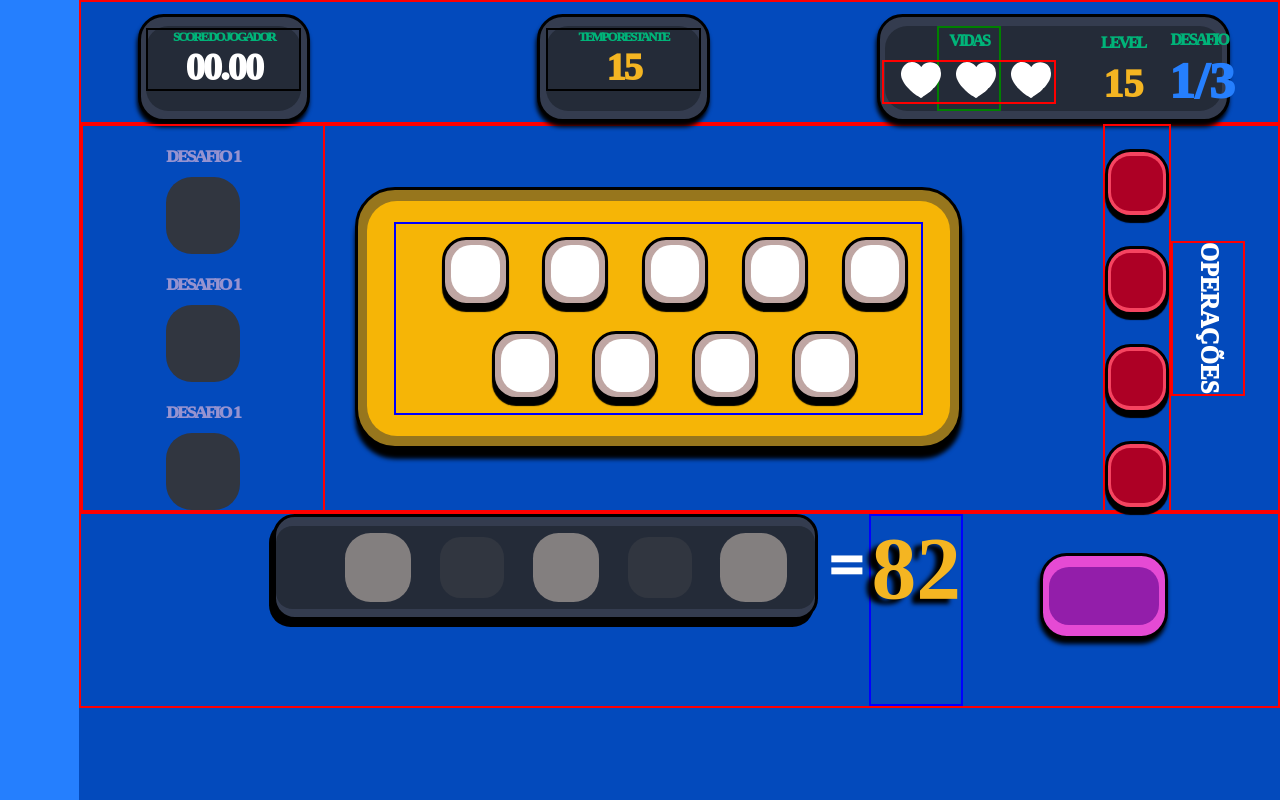
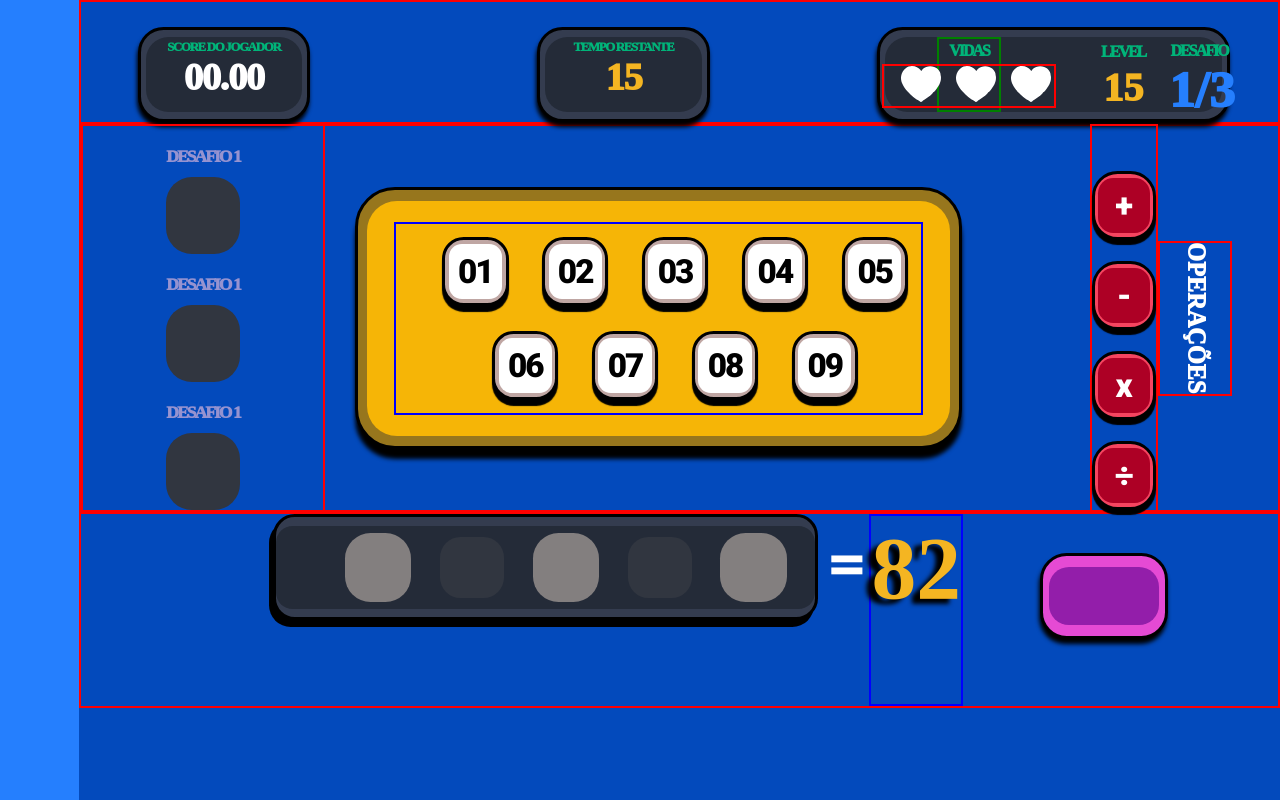
Before and after one commit to tiagooogomes/number, a plain HTML site: page index.html in a window 1280 px wide. Drawn offline with Linux system fonts and the light colour scheme; a web font is replaced by a local one.

Commit message:
segundo commit

```diff
--- a/index.html
+++ b/index.html
@@ -70,23 +70,23 @@
             <section id="number">
                 <div id="number-div-one">
                     <div id="number-div-two">
-                        <button><span></span></button>
-                        <button><span></span></button>
-                        <button><span></span></button>
-                        <button><span></span></button>
-                        <button><span></span></button>
-                        <button><span></span></button>
-                        <button><span></span></button>
-                        <button><span></span></button>
-                        <button><span></span></button>
+                        <button><span>01</span></button>
+                        <button><span>02</span></button>
+                        <button><span>03</span></button>
+                        <button><span>04</span></button>
+                        <button><span>05</span></button>
+                        <button><span>06</span></button>
+                        <button><span>07</span></button>
+                        <button><span>08</span></button>
+                        <button><span>09</span></button>
                     </div>
                 </div>
             </section>
             <section id="operetions">
-                <button id="firt"><span></span></button>
-                <button><span></span></button>
-                <button><span></span></button>
-                <button><span></span></button>
+                <button id="firt"><span>+</span></button>
+                <button><span>-</span></button>
+                <button><span>x</span></button>
+                <button><span>÷</span></button>
             </section>
             <section id="operation-name">
                 <h2>OPERAÇÕES</h2>
--- a/style.css
+++ b/style.css
@@ -51,7 +51,7 @@ section{
 
 #sec-one div{
     background-color: #343C4F;
-    height: clamp(2.5em, 8vw, 6.5em);
+    height: clamp(2.5em, 7vw, 6.5em);
     /* height: 80.5%; */
     border: 3px solid black;
     border-radius: clamp(0.8em, 2vw, 2.5em);
@@ -64,7 +64,7 @@ section{
 
 ul {
     background-color: #242B38;
-    width: clamp(1em, 9vw, 8.7em);
+    width: clamp(1.3em, 9.1vw, 8.7em);
     /* width:  70%; */
     height: 83%;
     border-radius: clamp(0.1em, 2vw, 1.4em);
@@ -82,14 +82,15 @@ ul {
 }
 
 .time-score{
-    border: 2px solid black;
+    /* border: 2px solid black; */
     margin-left: -40px;
     text-align: center;
     color: #00B479;
-    font-size: clamp(0.6em, 1vw, 1rem);
+    font-size: clamp(0.45em, 1vw, 1rem);
     /* font-size: 1rem; */
     font-weight: 1000;
-    letter-spacing: -2px;
+    letter-spacing: clamp(-0.1em, 0em, -0.1em);
+    /* letter-spacing: -2px; */
     display: block;
     text-align: center;
     margin-top: clamp(0em, 0.5vw, 0.2em);
@@ -218,7 +219,7 @@ img{
     align-items: center;
     border-radius: clamp(1.7em, 5vw, 2.5em);
     /* border-radius: 40px; */
-    width: clamp(20em, 47vw, 45em);
+    width: clamp(26em, 47vw, 45em);
     /* width: 50.7%; */
     /* height: 65%; */
     height: clamp(8em, 20vw, 18em);
@@ -254,13 +255,17 @@ img{
     /* min-width: 12%; */
     height: clamp(2.4em, 5.4vw, 6.6em);
     /* height: 88px; */
-    border-radius: clamp(0.6em, 2vw, 1.8em);
+    border-radius: clamp(0.6em, 1.7vw, 1.8em);
     /* border-radius: 25px; */
     border: 3px solid black;
     margin-left: clamp(1em, 2.7vw, 2.5em);
     /* margin-left: 5%; */
     background-color: #BFA6A3;
     box-shadow: 0px 6px 1px #000000;
+    padding: 0;
+    display: flex;
+    justify-content: center;
+    align-items: center;
 }
 
 #number button span{
@@ -268,11 +273,15 @@ img{
     display: flex;
     justify-content: center;
     align-items: center;
-    border-radius: 20px;
-    /* width: 67px; */
-    height: 86%;
+    border-radius: clamp(0.15em, 1vw, 0.5em);
+    /* border-radius: 20px; */
+    width: clamp(0.5em, 4.2vw, 1.6em);
+    /* width: 65px; */
+    /* height: 87%; */
+    height: clamp(0.55em, 4.3vw, 1.7em);
     font-family: 'Roboto', sans-serif;
-    font-size: 40px;
+    font-size: clamp(1em, 2.6vw, 3.2em);
+    /* font-size: 40px; */
     font-weight: 1000;
     /* word-spacing: 30px; */
     letter-spacing: -2px;
@@ -282,9 +291,9 @@ img{
 
 
 #operetions{
-    margin-left: clamp(1.2em, 11vw, 10em);
+    margin-left: clamp(2em, 10vw, 10em);
     /* margin-left: 11%; */
-    width: clamp(2.3em, 5vw, 4.7em);
+    width: clamp(3em, 5vw, 4.7em);
     /* width: 5.2%; */
     height: 100%;
     display: flex;
@@ -312,13 +321,15 @@ img{
     background-color: #AD0025;
     width: 90%;
     height: 87%;
-    border-radius: 19px;
+    /* border-radius: 19px; */
+    border-radius: clamp(0.15em, 1.2vw, 0.5em);
     display: flex;
     justify-content: center;
     align-items: center;
     font-family: 'Roboto', sans-serif;
     color: white;
-    font-size: 40px;
+    font-size: clamp(1em, 2.6vw, 3em);
+    /* font-size: 40px; */
     font-weight: 1000;
 }
 
@@ -333,7 +344,7 @@ img{
 }
 
 #firt{
-    margin-top: clamp(1.7em, 0.1vw, 4em);
+    margin-top: clamp(1.7em, 3.5vw, 4em);
     /* margin-top: 50px; */
 }
 
```
